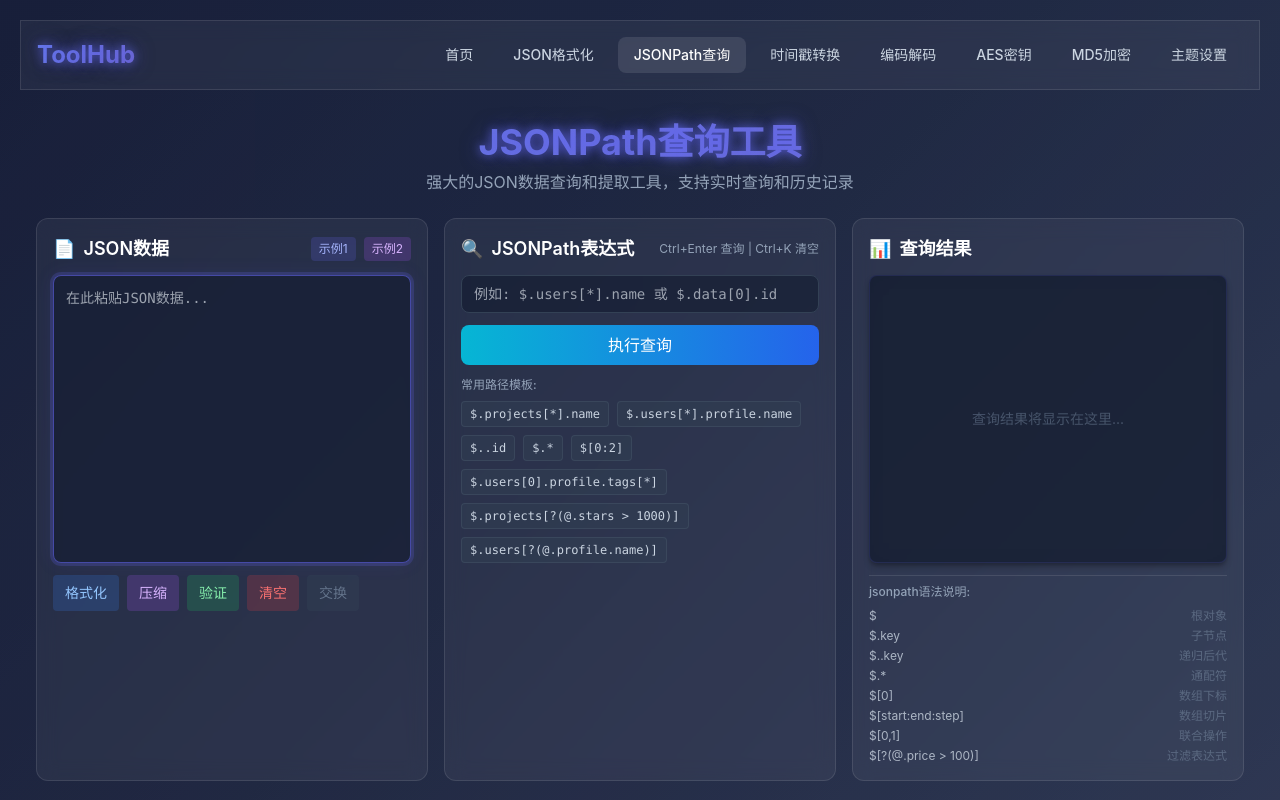
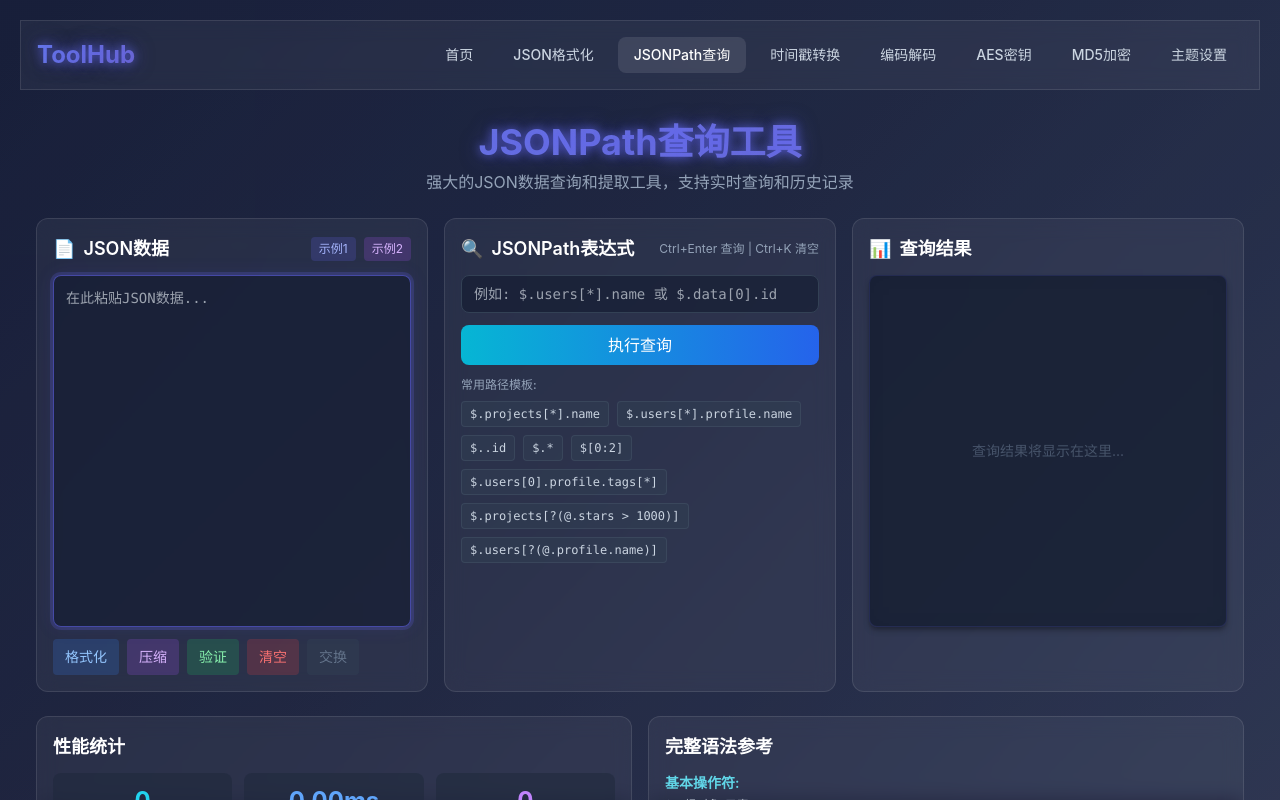
Before and after one commit to Akitaqaq/toolhub, a React (Vite) app: page /jsonpath in a window 1280 px wide. Shown: the top 800 px of the page. Built offline with nearby package versions, Linux system fonts and the light colour scheme.

Commit message:
refactor(JSONPath): 调整页面布局和移除语法帮助
- 将输入区域高度从18rem增加到22rem
- 将查询结果区域高度从18rem增加到22rem
- 移除了jsonpath语法说明帮助区域
- 简化了页面底部布局结构

```diff
--- a/src/pages/JSONPath.tsx
+++ b/src/pages/JSONPath.tsx
@@ -365,7 +365,7 @@ const JSONPath: React.FC = () => {
           </div>
 
           {/* 输入区域 - 根据模式显示编辑器或预览 */}
-          <div className="w-full h-[18rem] relative">
+          <div className="w-full h-[22rem] relative">
             {jsonDisplayMode === 'preview' ? (
               <div className="w-full h-full glass-code rounded-lg p-3 overflow-auto border border-blue-500/30 relative group">
                 <JSONSyntaxHighlight
@@ -567,7 +567,7 @@ const JSONPath: React.FC = () => {
             )}
           </div>
 
-          <div className="w-full h-[18rem] glass-code rounded-lg p-3 overflow-auto relative">
+          <div className="w-full h-[22rem] glass-code rounded-lg p-3 overflow-auto relative">
             {state.queryResult ? (
               <JSONSyntaxHighlight
                 json={state.queryResult}
@@ -578,45 +578,6 @@ const JSONPath: React.FC = () => {
                 查询结果将显示在这里...
               </div>
             )}
-          </div>
-
-          {/* 路径语法帮助 */}
-          <div className="space-y-2 pt-2 border-t border-white/10">
-            <div className="text-xs text-slate-400 font-medium">jsonpath语法说明:</div>
-            <div className="text-xs text-slate-300 space-y-1 opacity-80">
-              <div className="flex justify-between">
-                <span>$</span>
-                <span className="text-slate-500">根对象</span>
-              </div>
-              <div className="flex justify-between">
-                <span>$.key</span>
-                <span className="text-slate-500">子节点</span>
-              </div>
-              <div className="flex justify-between">
-                <span>$..key</span>
-                <span className="text-slate-500">递归后代</span>
-              </div>
-              <div className="flex justify-between">
-                <span>$.*</span>
-                <span className="text-slate-500">通配符</span>
-              </div>
-              <div className="flex justify-between">
-                <span>$[0]</span>
-                <span className="text-slate-500">数组下标</span>
-              </div>
-              <div className="flex justify-between">
-                <span>$[start:end:step]</span>
-                <span className="text-slate-500">数组切片</span>
-              </div>
-              <div className="flex justify-between">
-                <span>$[0,1]</span>
-                <span className="text-slate-500">联合操作</span>
-              </div>
-              <div className="flex justify-between">
-                <span>$[?(@.price {`>`} 100)]</span>
-                <span className="text-slate-500">过滤表达式</span>
-              </div>
-            </div>
           </div>
         </div>
       </div>
```
